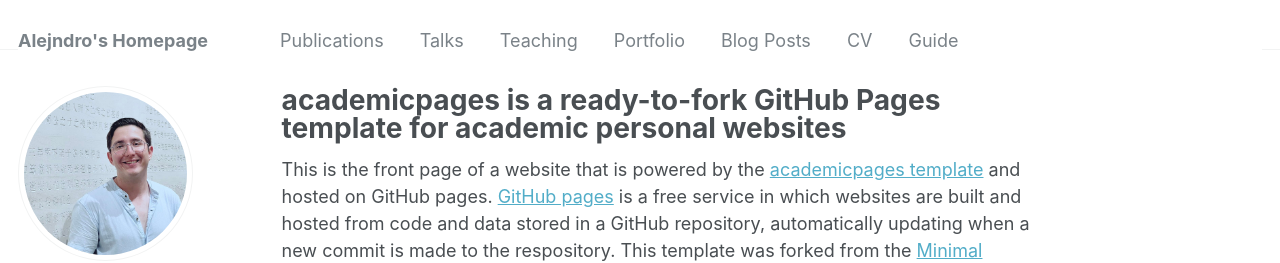
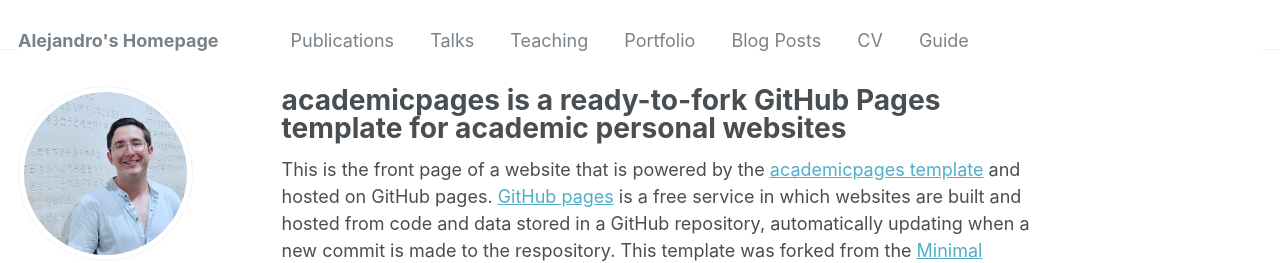
Before and after one commit to alex-rodriguez-m/alex-rodriguez-m.github.io, a Jekyll site: the page built from _pages/about.md, in a window 1280 px wide. Shown: the top 263 px of the page. Built offline with Jekyll 4.4.1, drawn with Linux system fonts in a browser that asks for light colours; some web fonts are replaced.

Commit message:
Update _config.yml

```diff
--- a/_config.yml
+++ b/_config.yml
@@ -8,7 +8,7 @@
 
 # Basic Site Settings
 locale                   : "en-US"
-title                    : "Alejndro's Homepage"
+title                    : "Alejandro's Homepage"
 title_separator          : "-"
 name                     : &name "Jesus A. Rodriguez-Morales"
 description              : &description "personal description"
```
